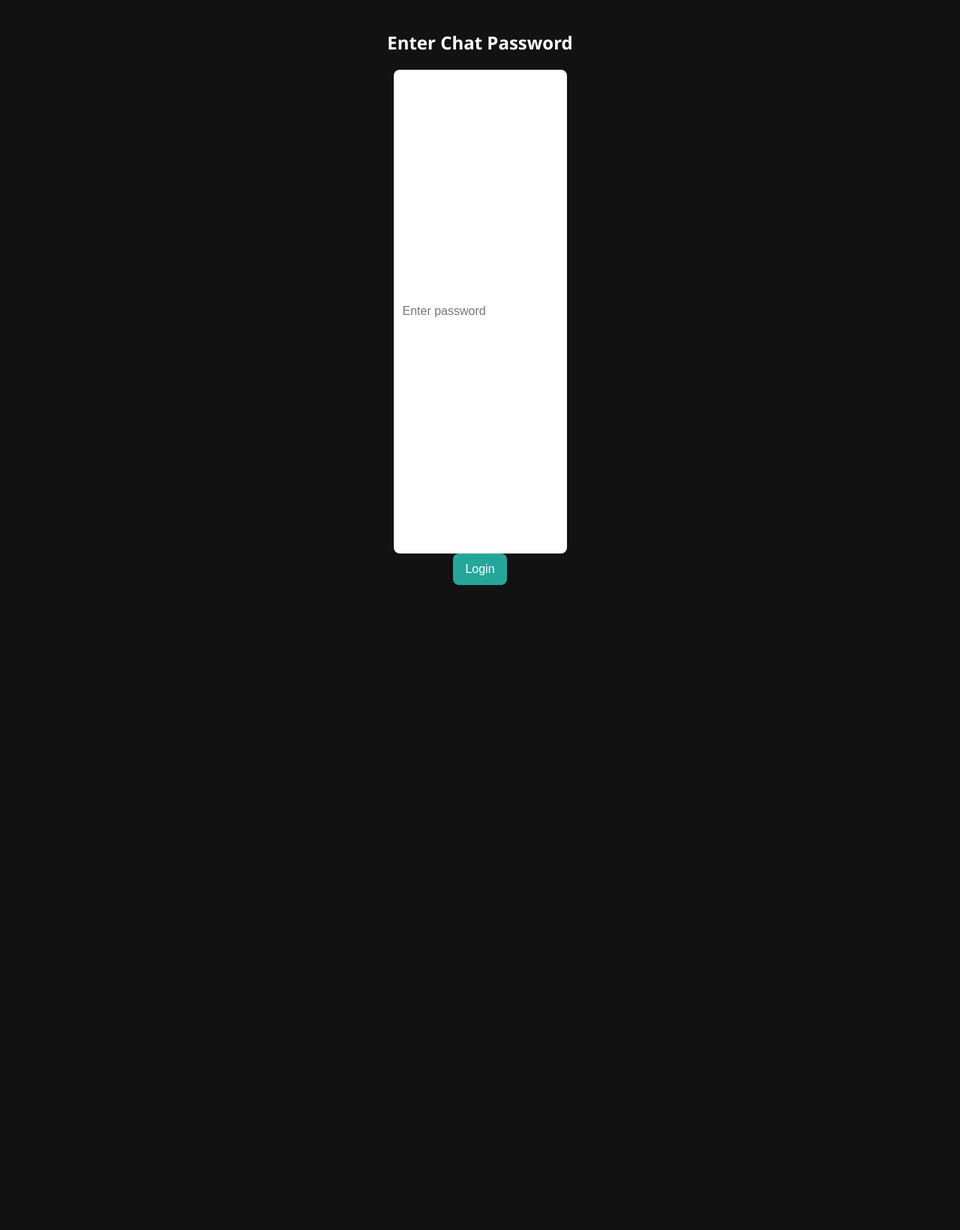
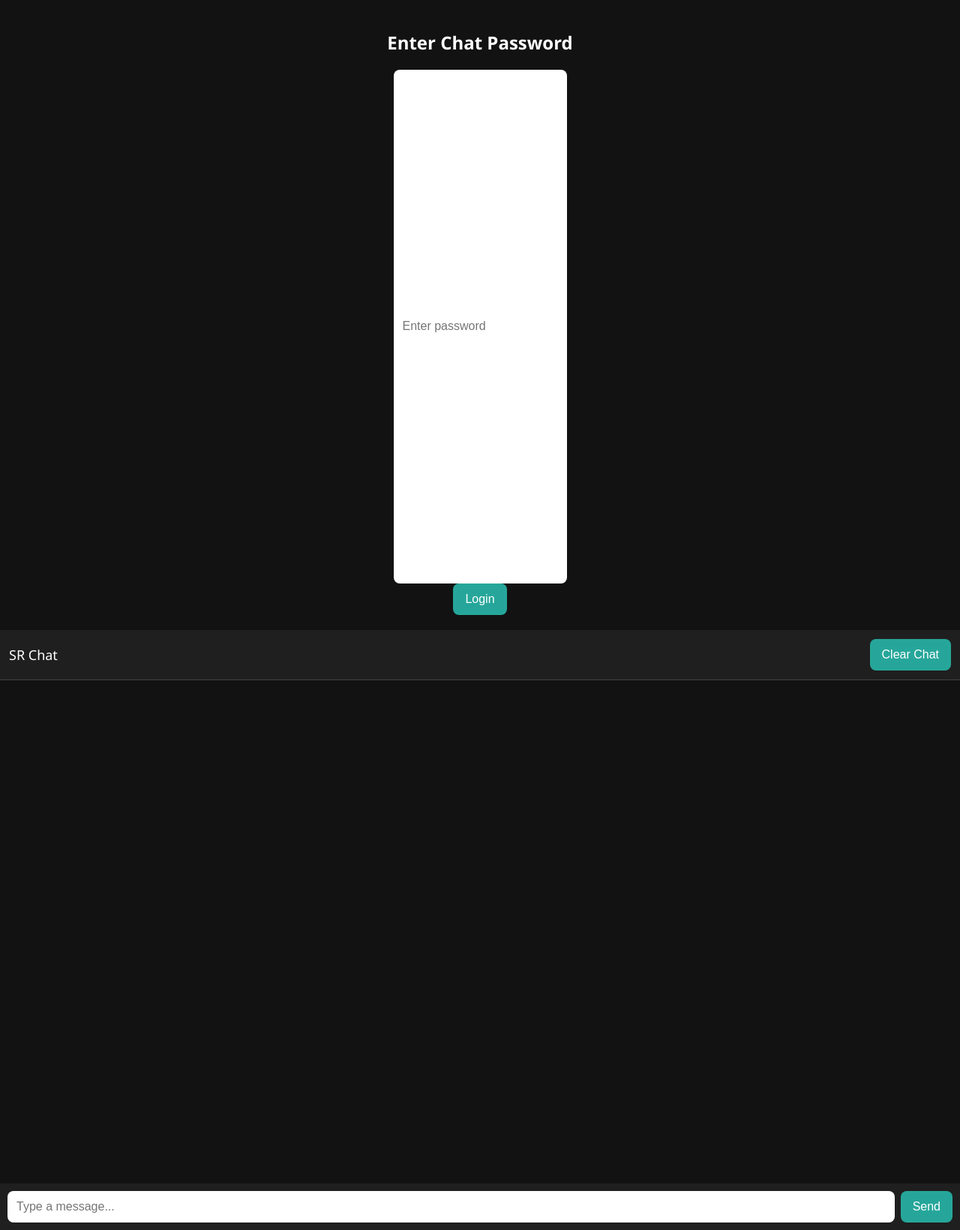
Before and after one commit to Rish0719/srr, a plain HTML site: page index.html in a window 1280 px wide. Shown: the whole page at 75% size. Before the commit the page ends 800 px from the top, so only its background shows below. Drawn offline with Linux system fonts and the light colour scheme.

Commit message:
Update style.css

```diff
--- a/style.css
+++ b/style.css
@@ -1,11 +1,10 @@
-body {
+html, body {
   margin: 0;
+  padding: 0;
+  height: 100%;
   font-family: 'Segoe UI', sans-serif;
   background-color: #121212;
   color: #fff;
-  height: 100vh;
-  display: flex;
-  flex-direction: column;
 }
 
 #login {
@@ -13,22 +12,33 @@ body {
   flex-direction: column;
   align-items: center;
   justify-content: center;
+  height: 100%;
   padding: 20px;
-  height: 100vh;
 }
 
 #chat-container {
   display: none;
-  flex: 1;
+  height: 100%;
+  display: flex;
   flex-direction: column;
-  height: 100vh;
+}
+
+.top-bar {
+  flex-shrink: 0;
+  padding: 12px;
+  background-color: #1f1f1f;
+  border-bottom: 1px solid #444;
+  display: flex;
+  justify-content: space-between;
+  align-items: center;
+  font-size: 18px;
 }
 
 .chat-box {
-  flex: 1;
+  flex-grow: 1;
   overflow-y: auto;
   padding: 10px;
-  border-bottom: 1px solid #444;
+  box-sizing: border-box;
 }
 
 .chat-message {
@@ -41,18 +51,20 @@ body {
 }
 
 .input-area {
+  flex-shrink: 0;
   display: flex;
+  gap: 8px;
   padding: 10px;
   background-color: #1f1f1f;
-  gap: 8px;
+  box-sizing: border-box;
 }
 
 input[type="text"], input[type="password"] {
   flex: 1;
   padding: 12px;
+  font-size: 16px;
   border: none;
   border-radius: 8px;
-  font-size: 16px;
   outline: none;
 }
 
@@ -64,16 +76,6 @@ button {
   color: white;
   border-radius: 8px;
   cursor: pointer;
-}
-
-.top-bar {
-  display: flex;
-  justify-content: space-between;
-  align-items: center;
-  padding: 12px;
-  background-color: #1f1f1f;
-  border-bottom: 1px solid #444;
-  font-size: 18px;
 }
 
 @media (max-width: 600px) {
```
